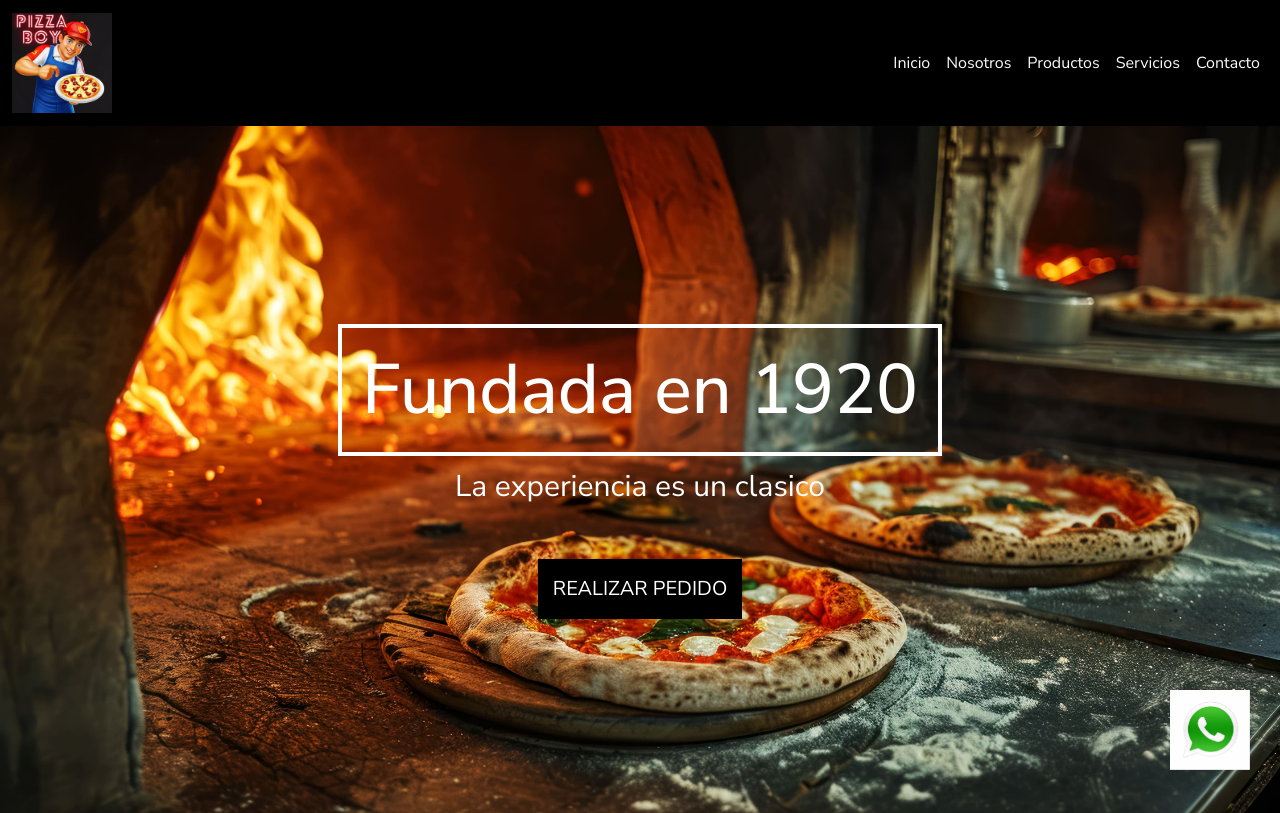
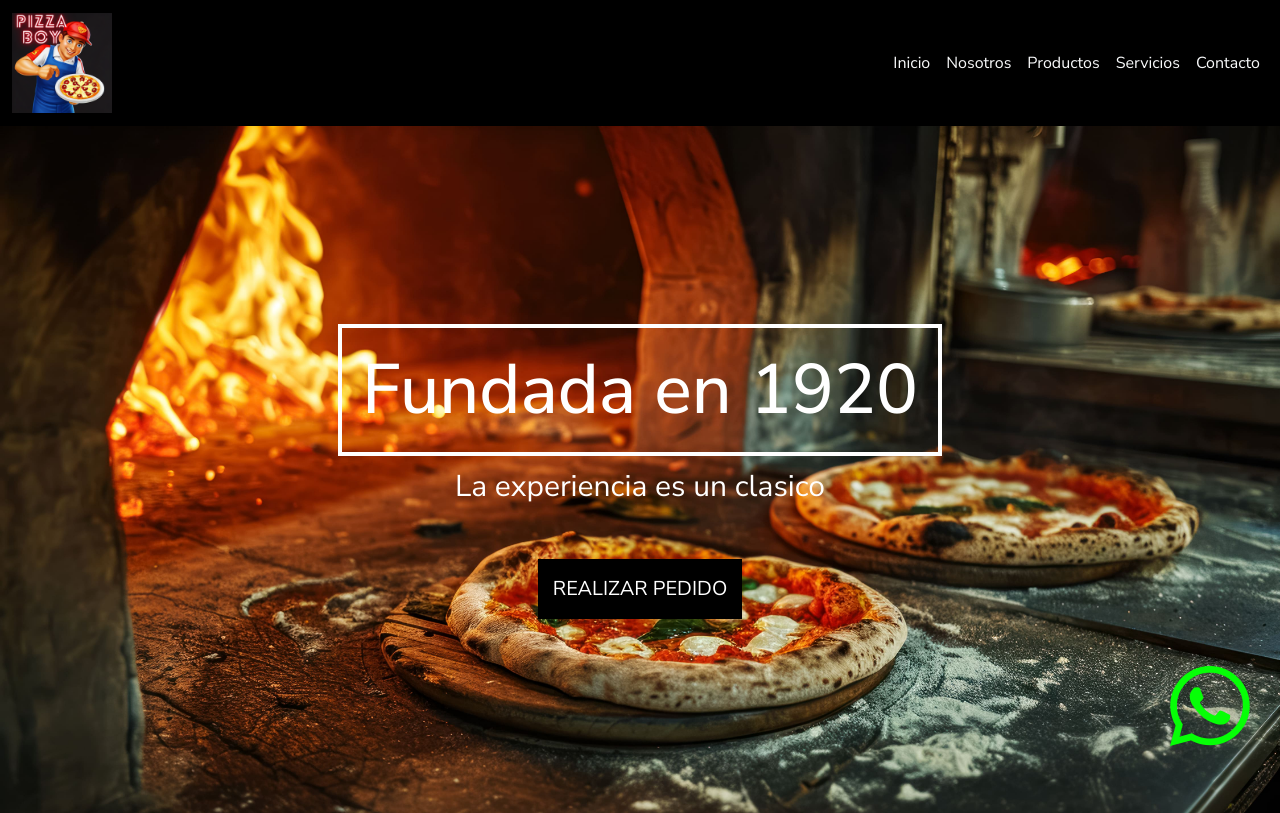
Before and after one commit to axelalva2023/proyecto-pizza-boy, a website: page index.html in a window 1280 px wide. Shown: the top 813 px of the page. Drawn offline with nearby package versions, Linux system fonts and the light colour scheme; a web font is replaced by a local one.

Commit message:
modificando fixed

```diff
--- a/index.html
+++ b/index.html
@@ -94,7 +94,7 @@
     </main>
 
     <div class="fixed">
-        <a href="https://web.whatsapp.com/" target="_blank"><img src="./img/logo_wsp.jpg" alt="logo de wsp"></a>
+        <a href="https://web.whatsapp.com/" target="_blank"><i class="bi bi-whatsapp"></i></a>
     </div>
 
     <footer>
--- a/scss/base/_generales.scss
+++ b/scss/base/_generales.scss
@@ -25,8 +25,9 @@
 
 .fixed {
     a {
-        img {
-            width: 80px;
+        i {
+            font-size: 80px;
+            color: #06ff06;
             position: fixed;
             bottom: 30px;
             right: 30px;
```
Also changed, not shown: css/estilos.css.
